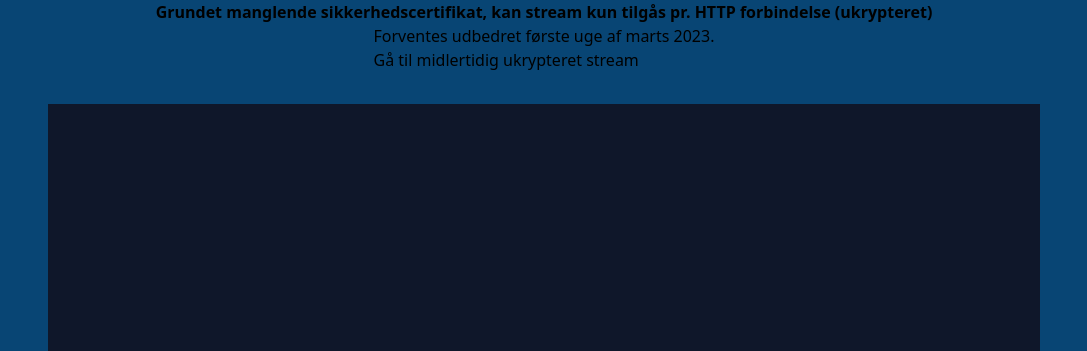
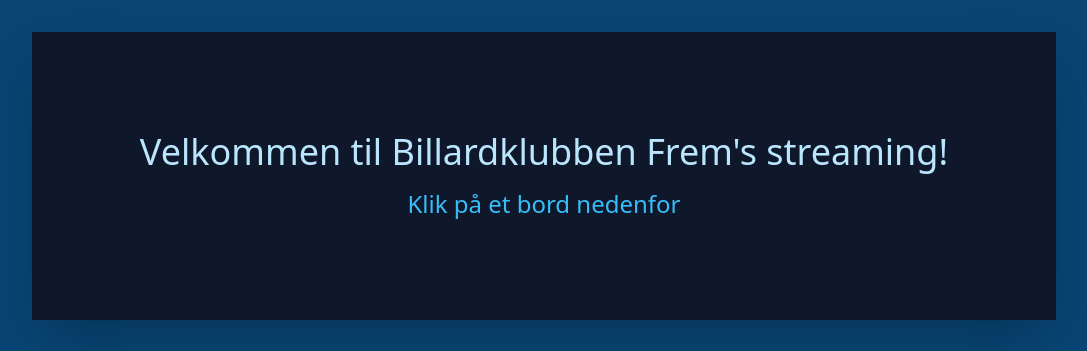
Before and after one commit to YoSoyPhil/bkfrem-streaming-react, a React (Create React App) app: page / in a window 1280 px wide. Shown: the top 351 px of the page, without its empty margins (96-1183 px from the left). Built offline with nearby package versions, Linux system fonts and the light colour scheme.

Commit message:
fejl besked, autostart og config.js

```diff
--- a/src/App.js
+++ b/src/App.js
@@ -5,9 +5,12 @@
 const wowzaServer = "klubben.bk-frem.dk"
 const tables = [1, 2, 3, 4, 5, 7, 8, 9, 10]
 const playlist = tables.map(tableNo => {
+  const protocol = window.location.protocol
+  const ports = { default: 1935, ssl: 1936 }
+  const portNumber = protocol === "http:" ? ports.default : ports.ssl
   return {
-    file: `http://${wowzaServer}:1935/live/bord${tableNo}.stream_1080p/playlist.m3u8`,
-    image: `http://${wowzaServer}/tavle${tableNo}/bord.jpg`
+    file: `${protocol}//${wowzaServer}:${portNumber}/live/bord${tableNo}.stream_1080p/playlist.m3u8`,
+    image: `${protocol}//${wowzaServer}/tavle${tableNo}/bord.jpg`
   }
 })
 
@@ -21,19 +24,6 @@
   return (
     <div className='App'>
       <div className='mx-2 md:mx-32 lg:mx-36'>
-        <div className='flex flex-col items-center'>
-          <strong>
-            Grundet manglende sikkerhedscertifikat, kan stream kun tilgås pr.
-            HTTP forbindelse (ukrypteret)
-          </strong>
-          <p>
-            Forventes udbedret første uge af marts 2023.
-            <br />
-            <a href='http://bk-frem.dk/streaming'>
-              Gå til midlertidig ukrypteret stream
-            </a>
-          </p>
-        </div>
         <VideoPlayer playlist={playlist} activeTable={activeTable} />
         <TablesGrid
           playlist={playlist}
--- a/src/components/VideoPlayer.jsx
+++ b/src/components/VideoPlayer.jsx
@@ -6,46 +6,61 @@
 
 export default function VideoGrid({ playlist, activeTable }) {
   const [idle, setIdle] = useState(true)
+  const [error, setError] = useState(null)
   const size = useWindowSize()
   const [player, setPlayer] = useState()
-  const [playerSize, setPlayerSize] = useState({"width": 1280, "height": 720})
+  const [playerSize, setPlayerSize] = useState({ width: 1280, height: 720 })
 
   const configDefaults = {
     width: playerSize.width,
     height: Math.round((playerSize.width / 16) * 9)
   }
 
+  const onError = error => {
+    setError(error)
+    setIdle(true)
+  }
+
   useLayoutEffect(() => {
     const playerWidth = (size.width / 100) * 80
     const playerHeight = Math.round((playerWidth / 16) * 9)
     player?.resize(playerWidth, playerHeight)
-    setPlayerSize({width: playerWidth, height: playerHeight})
-  },[size])
+    setPlayerSize({ width: playerWidth, height: playerHeight })
+  }, [size])
 
-  useLayoutEffect(() => {
+  useEffect(() => {
     if (!activeTable) return
-    player?.load(playlist[activeTable - 1])
-    player?.playlistItem(0)
-    player?.resize(playerSize.width, playerSize.height)
+    setError()
     setIdle(false)
-  }, [player, activeTable])
-
-  /**
-   *
-   * Lav funktion for 1,2,4 skærme på en gang
-   * - lav en popup med valg af antal
-   * - efter antal valgt, vælg bord til de enkelte players
-   */
+  }, [activeTable])
 
   return (
-    <div className='flex justify-center pt-8 '>
+    <div className='flex justify-center pt-8 mb-4'>
+      <div className='flex flex-col'>
         {idle ? (
+          error ? (
             <div
               style={{
                 width: playerSize.width,
                 height: playerSize.height
               }}
-          className='bg-slate-900 flex justify-center items-center'
+              className='bg-slate-900 flex flex-col justify-center items-center shadow-2xl'
+            >
+              <span className='text-sky-200 text-xl lg:text-2xl xl:text-4xl'>
+                Der er desværre ikke aktivitet på bord {activeTable}
+              </span>
+              <span className='text-sky-400 text-lg lg:text-xl xl:text-2xl'>
+                Prøv igen senere eller vælg et andet bord
+              </span>
+              <p className='text-slate-900 hidden md:flex md:mt-24'>{`${error?.code}: ${error?.message}`}</p>
+            </div>
+          ) : (
+            <div
+              style={{
+                width: playerSize.width,
+                height: playerSize.height / 2
+              }}
+              className='bg-slate-900 flex justify-center items-center shadow-2xl'
             >
               <div className='flex flex-col items-center gap-4'>
                 <span className='text-sky-200 text-xl lg:text-2xl xl:text-4xl'>
@@ -56,14 +71,17 @@
                 </span>
               </div>
             </div>
+          )
         ) : (
-        activeTable > 0 && (
-          <div className='shadow-2xl mb-4'>
+          activeTable > 0 &&
+          !error && (
+            <div className='shadow-2xl'>
               <JWPlayer
                 config={configDefaults}
                 library={jwtplayerLib}
+                autostart={true}
                 playlist={playlist}
-              playlistIndex={activeTable - 1}
+                onError={e => onError(e)}
                 didMountCallback={e => {
                   setPlayer(e.player)
                 }}
@@ -72,5 +90,6 @@
           )
         )}
       </div>
+    </div>
   )
 }
--- /dev/null
+++ b/src/config.js
@@ -0,0 +1,5 @@
+module.exports = {
+  jwtplayerLib: "https://cdn.jwplayer.com/libraries/YyGMLFLW.js",
+  wowzaServer: "klubben.bk-frem.dk",
+  tables: [1, 2, 3, 4, 5, 7, 8, 9, 10]
+}
```
Also changed, not shown: src/components/TablesGrid.jsx (+8 -5 lines), 1 other file (tests, documents, lock files or other folders). Lines whose indentation alone changed are shown as unchanged.
